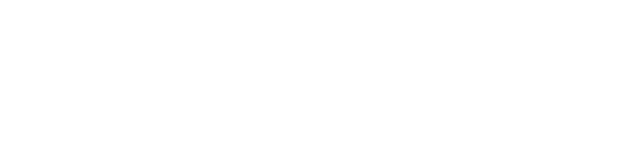
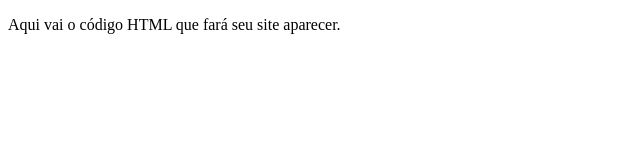
Before and after one commit to lucasgabrielkdasilva-netizen/meu-primeiro-repositorio, a plain HTML site: page index.html in a window 1280 px wide. Shown: the whole page, without its empty margins (0-640 px from the left). Drawn offline with Linux system fonts and the light colour scheme.

Commit message:
versão 1 do repositório

```diff
--- a/index.html
+++ b/index.html
@@ -1,2 +1,9 @@
 <!DOCTYPE html>
 <html   lang="pt-br">
+<head>
+<title> Título da página </title>
+</head>
+<body>
+    <p> Aqui vai o código HTML que fará seu site aparecer. </p>
+</body>
+</html>
```
